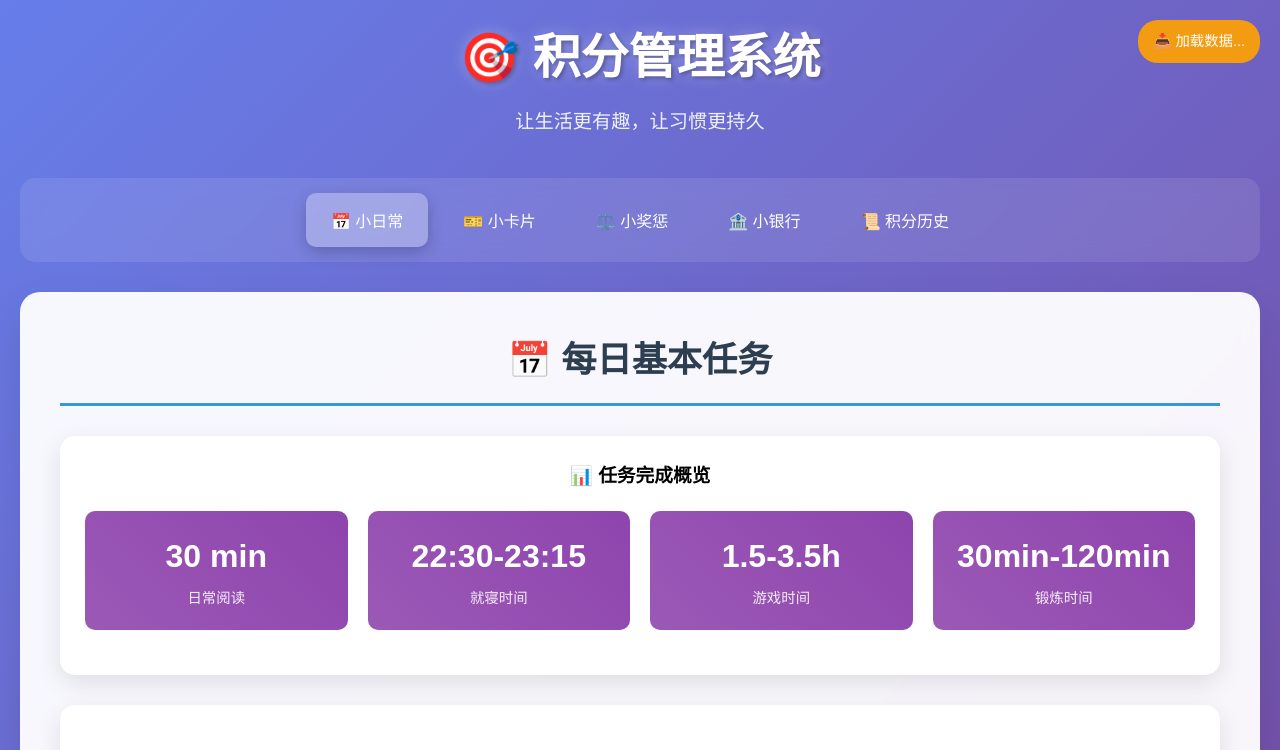
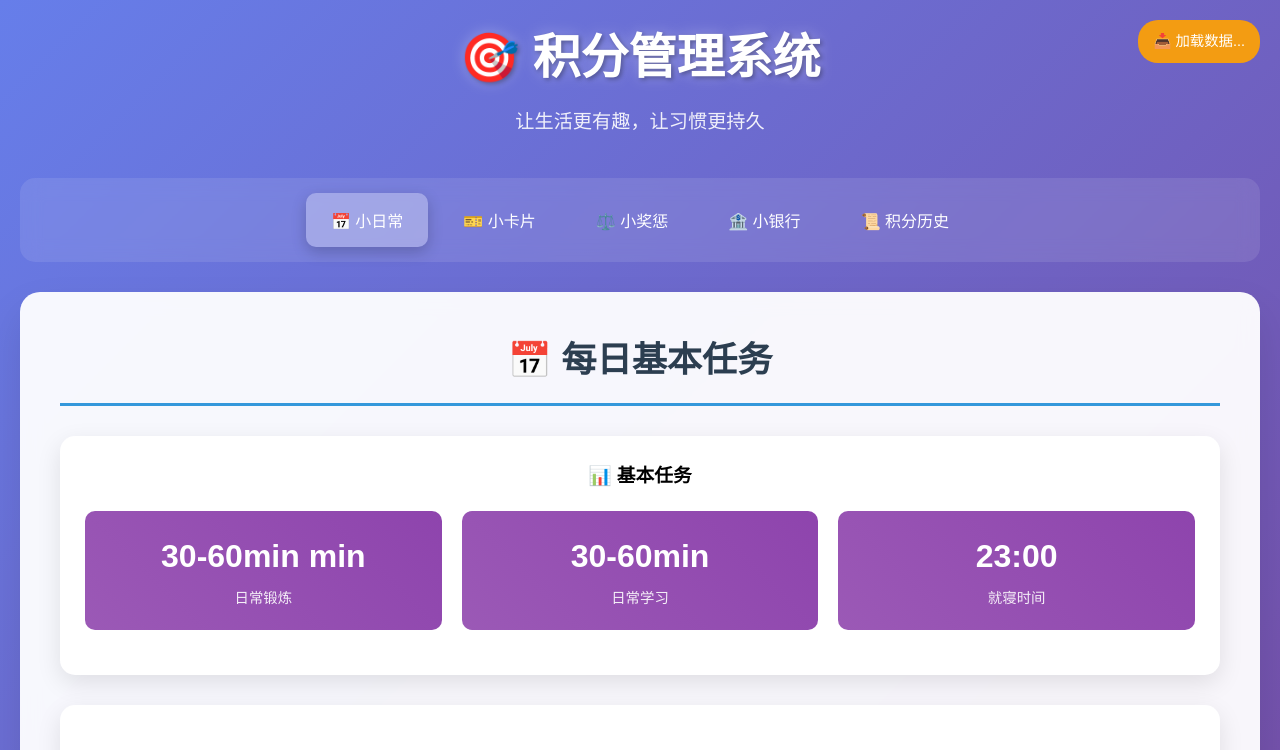
Before and after one commit to Marksman4971/marksman4971.github.io, a plain HTML site: page index.html in a window 1280 px wide. Shown: the top 750 px of the page. Drawn offline with Linux system fonts and the light colour scheme; no server answers.

Commit message:
Update index.html

```diff
--- a/index.html
+++ b/index.html
@@ -601,12 +601,11 @@
             <div id="daily" class="page active">
                 <h2>📅 每日基本任务</h2>
                 <div class="stats-overview">
-                    <h3>📊 任务完成概览</h3>
+                    <h3>📊 基本任务</h3>
                     <div class="stats-grid">
-                        <div class="stat-item"> <div class="stat-number">30 min</div> <div class="stat-label">日常阅读</div> </div>
-                        <div class="stat-item"> <div class="stat-number">22:30-23:15</div> <div class="stat-label">就寝时间</div> </div>
-                        <div class="stat-item"> <div class="stat-number">1.5-3.5h</div> <div class="stat-label">游戏时间</div> </div>
-                        <div class="stat-item"> <div class="stat-number">30min-120min</div> <div class="stat-label">锻炼时间</div> </div>
+                        <div class="stat-item"> <div class="stat-number">30-60min min</div> <div class="stat-label">日常锻炼</div> </div>
+                        <div class="stat-item"> <div class="stat-number">30-60min</div> <div class="stat-label">日常学习</div> </div>
+                        <div class="stat-item"> <div class="stat-number">23:00</div> <div class="stat-label">就寝时间</div> </div>
                     </div>
                 </div>
                 <div class="daily-schedule">
```
